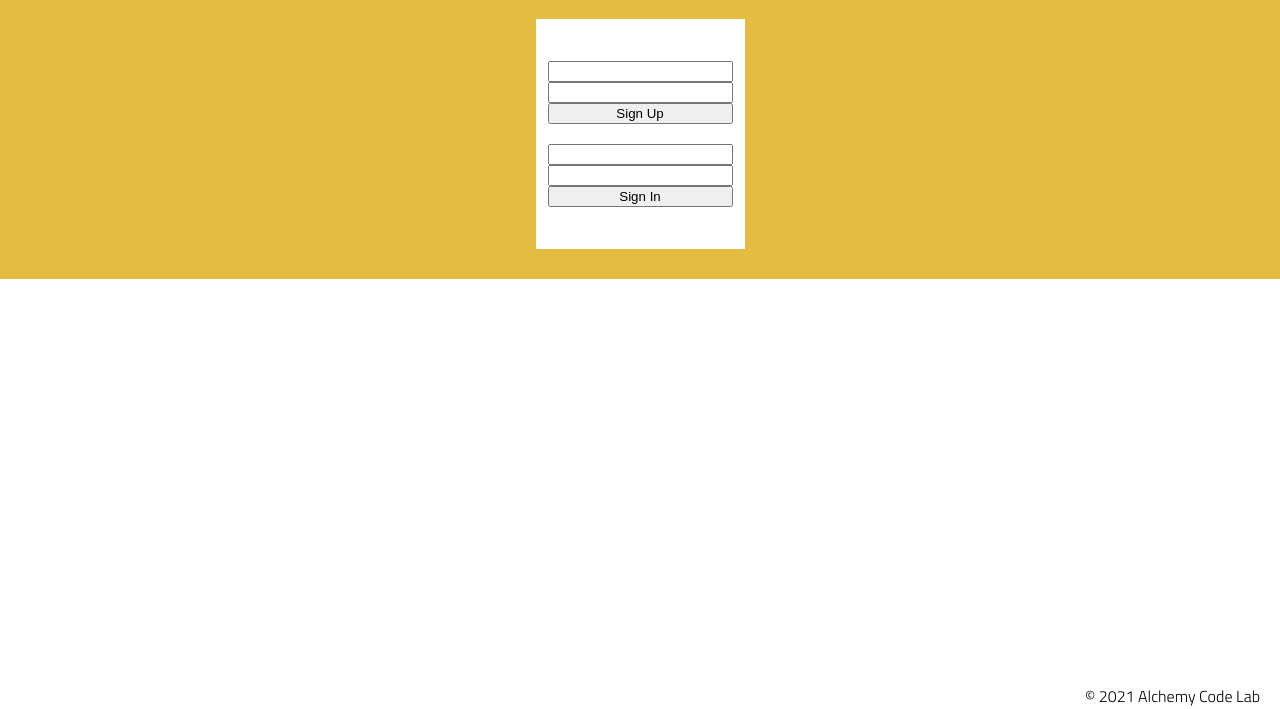
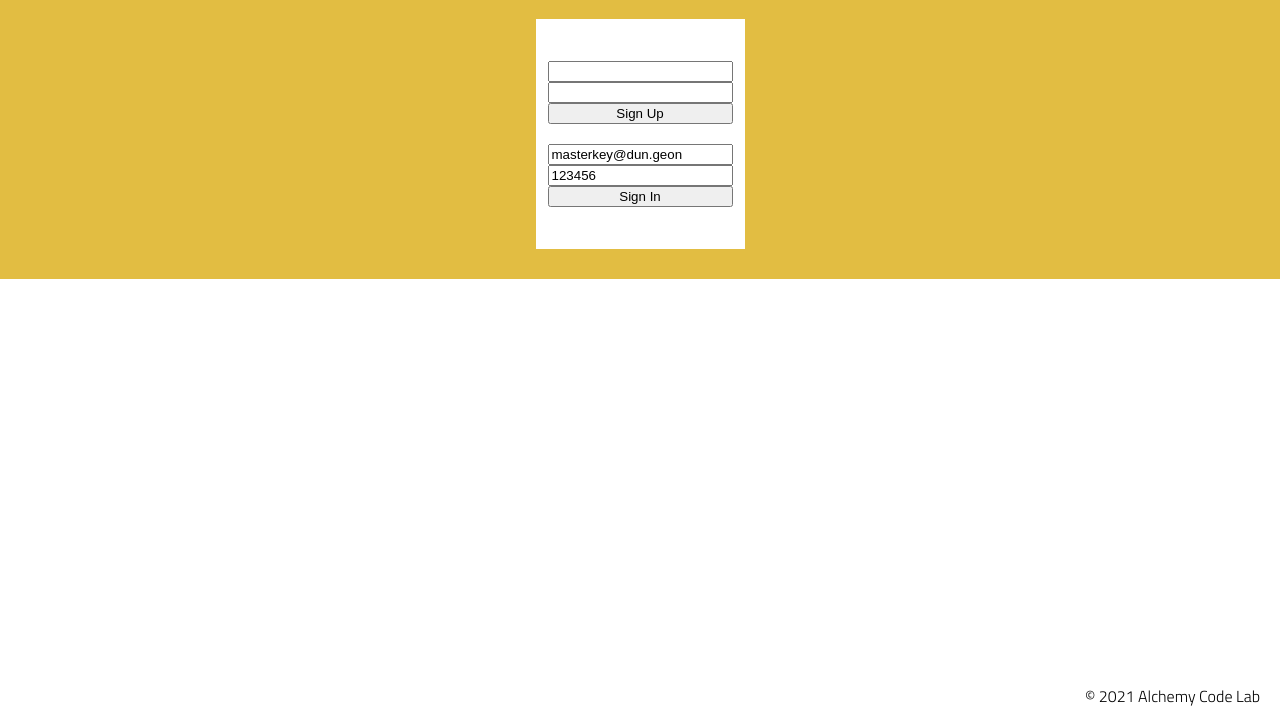
Before and after one commit to ElliottProductions/polltracker-from-scratch-supa-feb, a plain HTML site: page index.html in a window 1280 px wide. Shown: the part 91-800 px from the top of the page. Drawn offline with nearby package versions, Linux system fonts and the light colour scheme.

Commit message:
Update index.html

```diff
--- a/index.html
+++ b/index.html
@@ -29,8 +29,8 @@
 
 
             <form id="sign-in">
-                <input id="sign-in-email">
-                <input id="sign-in-password">
+                <input id="sign-in-email" value="masterkey@dun.geon">
+                <input id="sign-in-password" value="123456">
                 <button id="sign-in-button">Sign In</button>
             </form>
 
```
